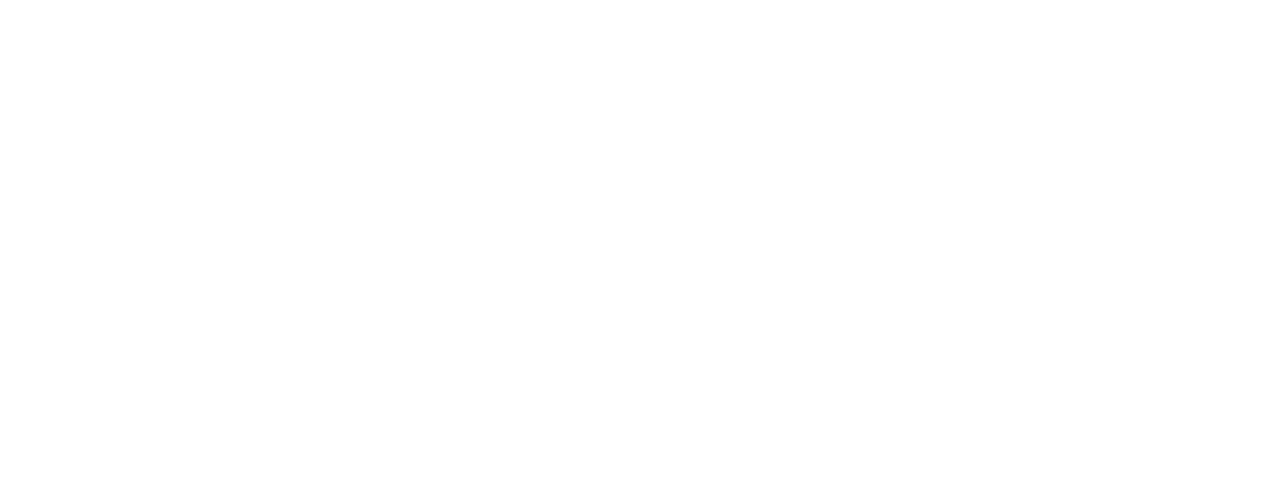
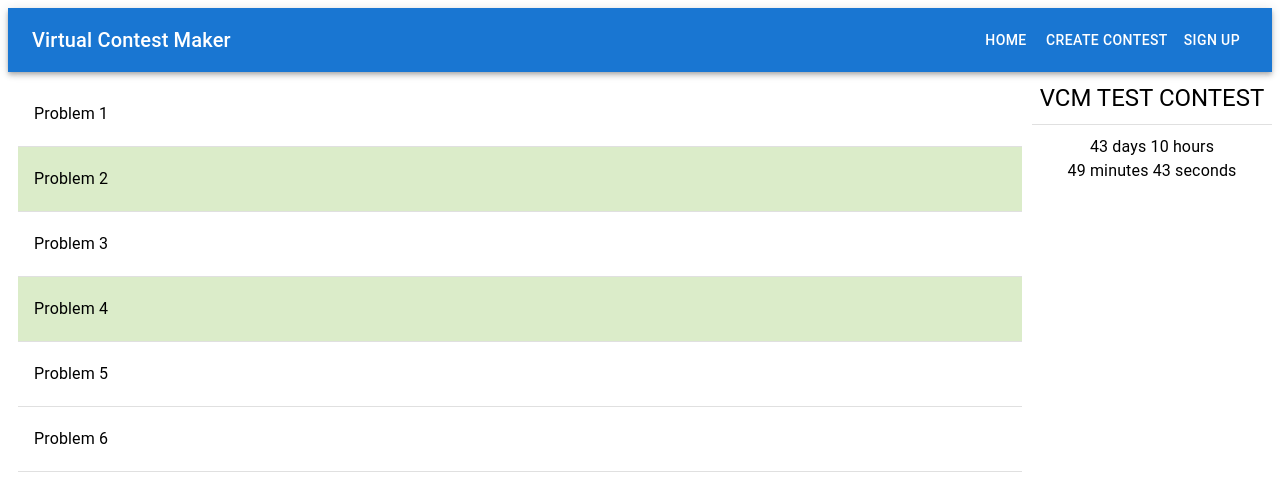
Before and after one commit to arminpatel/vcm-frontend, a React (Vite) app: page /contest in a window 1280 px wide. Before the commit this address had no page. Shown: the top 482 px of the page. Built offline with nearby package versions, Linux system fonts and the light colour scheme.

Commit message:
add contest page

```diff
--- a/src/App.jsx
+++ b/src/App.jsx
@@ -1,12 +1,14 @@
 import { Routes, Route } from "react-router-dom";
 import Home from "./pages/Home";
 import CreateContest from "./pages/CreateContest";
+import Contest from "./pages/Contest";
 
 export function App() {
   return (
     <Routes>
       <Route path="/" element={<Home />} />
       <Route path="/create-contest" element={<CreateContest />} />
+      <Route path="/contest" element={<Contest />} />
     </Routes>
   );
 }
--- /dev/null
+++ b/src/pages/Contest.jsx
@@ -0,0 +1,140 @@
+import { Navbar } from "./../components/Navbar";
+import { makeStyles } from "@mui/styles";
+import Typography from "@mui/material/Typography";
+import { useState, useEffect } from 'react';
+import Divider from '@mui/material/Divider';
+import List from "@mui/material/List";
+import ListItem from "@mui/material/List";
+import ListItemButton from "@mui/material/ListItemButton";
+import ListItemText from "@mui/material/ListItemText";
+
+const useStyles = makeStyles(() => ({
+  container: {
+    display: "flex",
+    justifyContent: "space-between",
+  },
+  mainPage: {
+    width: "80vw",
+    height: "75vh",
+  },
+  sidebar: {
+    flexGrow: 1,
+    height: "75vh",
+  },
+  contestTitle: {
+    textAlign: "center",
+    padding: "10px 0",
+  },
+  timer: {
+    textAlign: "center",
+    padding: "10px 0",
+  },
+  solvedProblem: {
+    background: "#DBECC9",
+  }
+}));
+
+const data = {
+  title: "VCM TEST CONTEST",
+  deadline: "April, 30, 2023",
+  problems: [
+    {
+      name: "Problem 1",
+      link: "https://codeforces.com/contest/1807/problem/A",
+      isSolved: false,
+    },
+    {
+      name: "Problem 2",
+      link: "https://codeforces.com/contest/1807/problem/B",
+      isSolved: true,
+    },
+    {
+      name: "Problem 3",
+      link: "https://codeforces.com/contest/1807/problem/C",
+      isSolved: false,
+    },
+    {
+      name: "Problem 4",
+      link: "https://codeforces.com/contest/1807/problem/D",
+      isSolved: true,
+    },
+    {
+      name: "Problem 5",
+      link: "https://codeforces.com/contest/1807/problem/E",
+      isSolved: false,
+    },
+    {
+      name: "Problem 6",
+      link: "https://codeforces.com/contest/1807/problem/F",
+      isSolved: false,
+    },
+  ]
+}
+
+
+
+const Contest = () => {
+  const [days, setDays] = useState(0)
+  const [hours, setHours] = useState(0)
+  const [minutes, setMinutes] = useState(0)
+  const [seconds, setSeconds] = useState(0)
+
+  const getTime = () => {
+    const time = Date.parse(data.deadline) - Date.now();
+
+    setDays(Math.floor(time / (1000 * 60 * 60 * 24)));
+    setHours(Math.floor((time / (1000 * 60 * 60)) % 24));
+    setMinutes(Math.floor((time / 1000 / 60) % 60));
+    setSeconds(Math.floor((time / 1000) % 60));
+  }
+
+  useEffect(() => {
+    const interval = setInterval(() => getTime(), 1000);
+
+    return () => clearInterval(interval)
+  }, [])
+
+  const classes = useStyles();
+  return (
+    <div>
+      <Navbar />
+      <div className = {classes.container}>
+        <div className = {classes.mainPage}>
+          <List sx={{padding: "10px"}} dense>
+            {
+              data.problems.map(({name, link, isSolved}) => {
+                return (
+                <>
+                  <ListItem key = {link} className={classes.listItem + (isSolved ? " " + classes.solvedProblem : null)}>
+                    <ListItemButton component="a" href={link} >
+                      <ListItemText primary={name} />
+                    </ListItemButton>
+                  </ ListItem>
+                  <Divider />
+                </>
+                )
+              })
+            }
+          </List>
+        </div>
+        <div className = {classes.sidebar}>
+          <div className = { classes.contestTitle }>
+            <Typography variant="h5">
+              { data.title }
+            </Typography>
+          </div>
+          <Divider />
+          <div className = {classes.timer}>
+            <Typography>
+              {days} days {hours} hours
+              <br />
+              {minutes} minutes {seconds} seconds
+            </Typography>
+          </div>
+        </div>
+      </div>
+    </div>
+  )
+}
+
+export default Contest;
```
